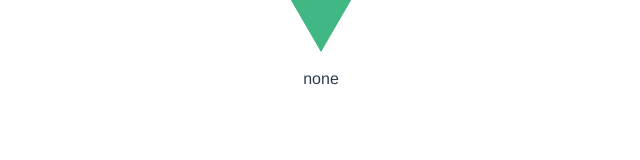
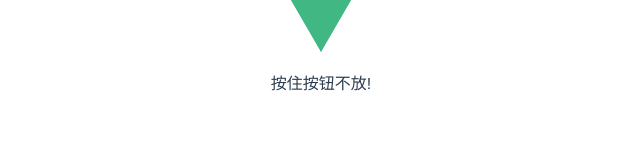
Before and after one commit to sk8yuck/yggdrasil, a Vue app: page / in a window 1280 px wide. Shown: the part 194-354 px from the top of the page, without its empty margins (319-959 px from the left). Built offline with nearby package versions, Linux system fonts and the light colour scheme.

Commit message:
hint text update

```diff
--- a/src/components/RootButton.vue
+++ b/src/components/RootButton.vue
@@ -1,13 +1,15 @@
 <template lang="html">
   <div>
-    <div id="debug">{{state}}</div>
+    <div id="debug">{{hintText}}</div>
     <div id='rootButton' @touchstart="touchstart($event)"
       @touchmove="touchmove($event)"
       @touchend="touchend($event)">
     </div>
     <div id="mask" v-show="maskShow">
-      <div class='sub-button' ref='subButtons'
-        v-for='no in [1,2,3]' :id="'sub-button-'+no" :data-value="no">{{no}}</div>
+      <div class='sub-buttons'>
+        <div class='sub-button' ref='subButtons'
+          v-for='no in [1,2,3,4]' :id="'sub-button-'+no" :data-value="no">{{no}}</div>
+      </div>
     </div>
   </div>
 </template>
@@ -17,6 +19,7 @@ export default {
   data: function(){
     return {
       state:'none',
+      hitbutton:null,
     };
   },
   methods:{
@@ -26,10 +29,10 @@ export default {
     touchmove:function(e){
       var touchX = e.changedTouches[0].clientX;
       var touchY = e.changedTouches[0].clientY;
-      var hitButton = this.getHitButton(touchX, touchY, this.$refs.subButtons);
+      this.hitButton = this.getHitButton(touchX, touchY, this.$refs.subButtons);
 
-      if(hitButton){
-        hitButton.setAttribute('style', "width:4em;height:4em;");
+      if(this.hitButton){
+        this.hitButton.setAttribute('style', "width:4em;height:4em;");
       }else{
         this.$refs.subButtons.forEach(function(button){
           button.setAttribute('style', "width:3em;height:3em;");
@@ -41,9 +44,9 @@ export default {
     touchend:function(e){
       var touchX = e.changedTouches[0].clientX;
       var touchY = e.changedTouches[0].clientY;
-      var hitButton = this.getHitButton(touchX, touchY, this.$refs.subButtons);
+      this.hitButton = this.getHitButton(touchX, touchY, this.$refs.subButtons);
 
-      this.state = hitButton?hitButton.getAttribute("data-value"):"none";
+      this.state = "end";
     },
     hitDetect:function(touchX,touchY,rect){
       return ((touchY>rect.top) && (touchY<rect.bottom)) && ((touchX>rect.left) && (touchX < rect.right))
@@ -63,6 +66,25 @@ export default {
     maskShow:function(){
       return this.state=='start'||this.state=='move';
     },
+    hintText:function(){
+      switch(this.state){
+        case "none":{
+          return "按住按钮不放!";
+        }
+        case "start":{
+          return "滑动手指!";
+        }
+        case "move":{
+          return "继续滑动!";
+        }
+        case "end":{
+          if(this.hitButton)
+            return "你选择的是'" + this.hitButton.getAttribute("data-value") + "'";
+          else
+            return "滑动被取消了，按住按钮不放!";
+        }
+      }
+    },
   },
 }
 </script>
@@ -80,6 +102,10 @@ export default {
   z-index: 500;
   border-radius: 100%;
   background-color: green;
+}
+
+.sub-buttons{
+  margin-top:20em;
 }
 
 .sub-button{
```
